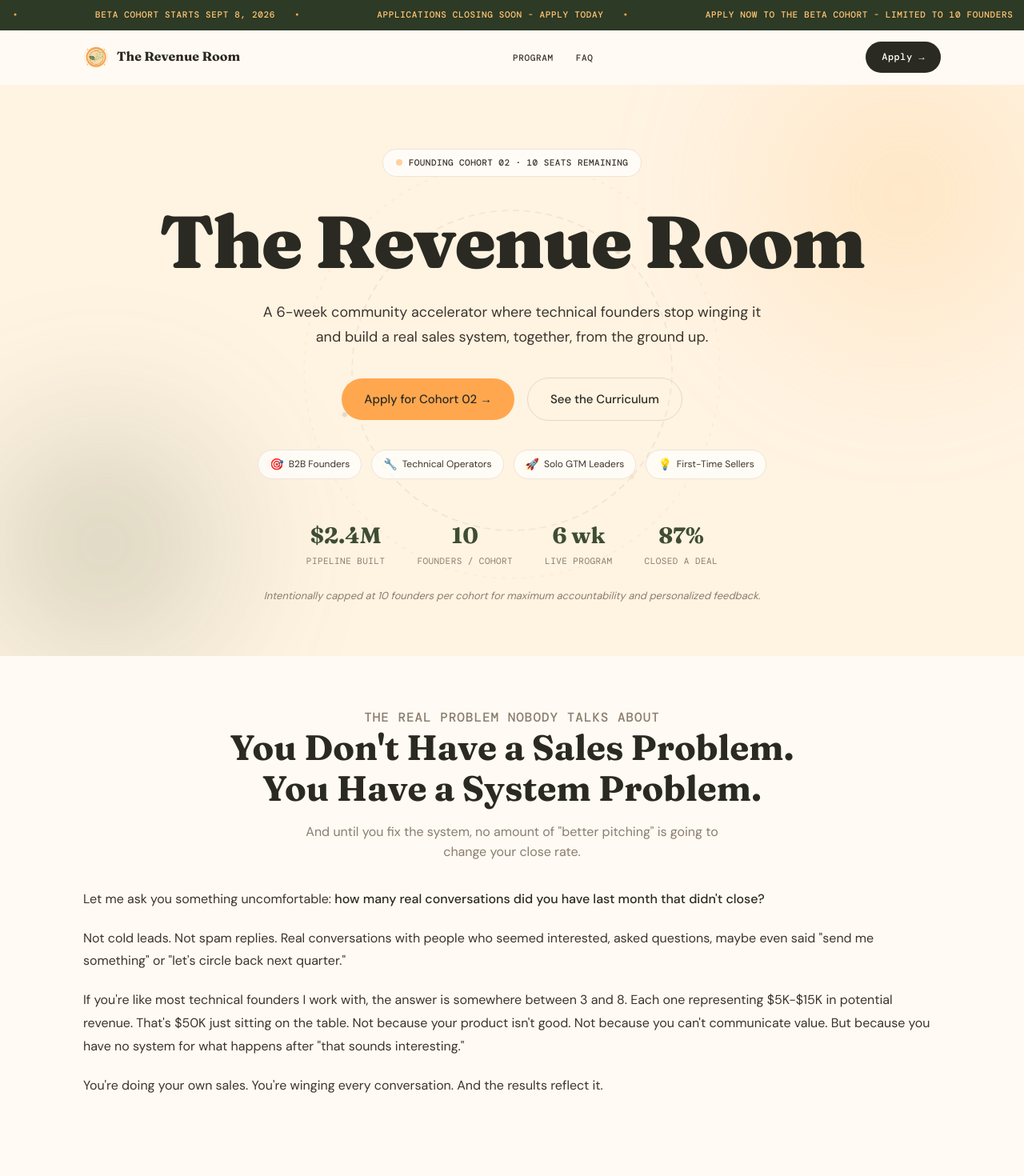
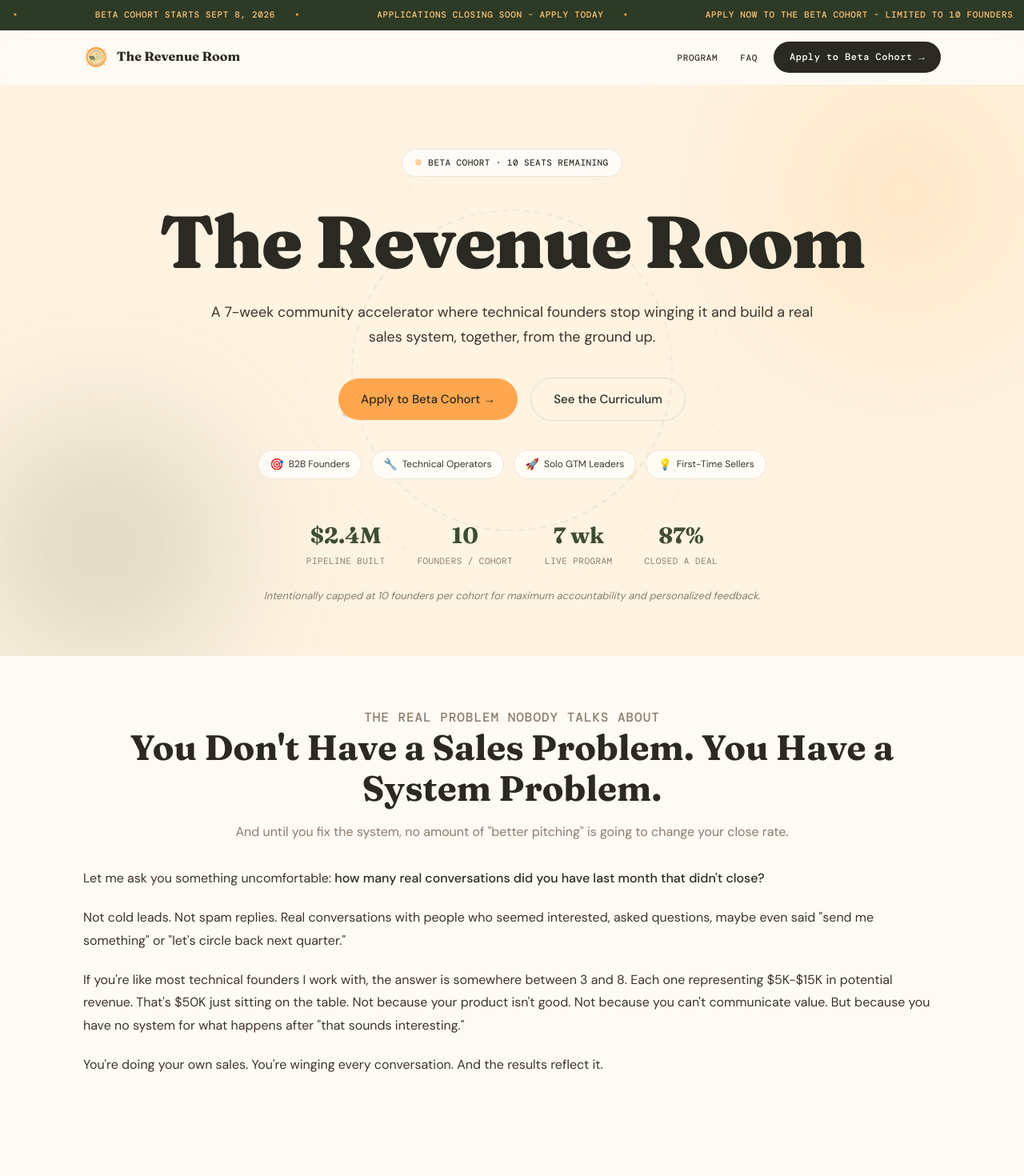
Before and after one commit to irsaliendraDF/TheRevenueRoomLanding, a React (Vite) app: page / in a window 1280 px wide. Shown: the top 1470 px of the page at 80% size. Built offline with nearby package versions, Linux system fonts and the light colour scheme.

Commit message:
Standardize: 7-week program, unified Apply to Beta Cohort buttons, nav links right-aligned, widen all text sections

```diff
--- a/src/App.tsx
+++ b/src/App.tsx
@@ -79,9 +79,9 @@
   { q: 'What is the cohort size?', a: '10 founders maximum. Small enough for personalized feedback, large enough for diverse perspectives and accountability.' },
   { q: 'Do I need a CRM already?', a: 'No. We help you choose and configure one during Week 4. If you already have one, we will audit and optimize it.' },
   { q: 'What CRM do you recommend?', a: 'We are CRM-agnostic. The frameworks work with HubSpot, Pipedrive, Close, Attio, or even a well-structured spreadsheet. We help you pick based on your stage and budget.' },
-  { q: 'What happens after the 6 weeks?', a: 'You keep lifetime access to the Slack community, monthly alumni calls, and all playbook updates. Many alumni also join future cohorts as peer mentors.' },
-  { q: 'What is the investment?', a: 'Founding Cohort pricing is $2,400. That includes all 6 live sessions, capstone, mentorship, community access, templates, and lifetime playbook updates.' },
-  { q: 'What is the refund policy?', a: 'If you complete all 6 sessions, do the work, and genuinely feel you did not get value, we will refund you in full. No hoops. We guarantee the deliverables.' },
+  { q: 'What happens after the 7 weeks?', a: 'You keep lifetime access to the Slack community, monthly alumni calls, and all playbook updates. Many alumni also join future cohorts as peer mentors.' },
+  { q: 'What is the investment?', a: 'Founding Cohort pricing is $2,400. That includes all 7 live sessions, mentorship, community access, templates, and lifetime playbook updates.' },
+  { q: 'What is the refund policy?', a: 'If you complete all 7 sessions, do the work, and genuinely feel you did not get value, we will refund you in full. No hoops. We guarantee the deliverables.' },
 ]
 
 const sponsorFaqs = [
@@ -102,7 +102,7 @@
 ]
 
 const outcomes = [
-  { metric: '$87K', label: 'pipeline built in 6 weeks', quote: 'I went from guessing to forecasting. For the first time I can see where my next quarter is coming from.', name: 'Maya Kapoor', role: 'Founder, Trellis Analytics', initials: 'MK' },
+  { metric: '$87K', label: 'pipeline built in 7 weeks', quote: 'I went from guessing to forecasting. For the first time I can see where my next quarter is coming from.', name: 'Maya Kapoor', role: 'Founder, Trellis Analytics', initials: 'MK' },
   { metric: '3.4x', label: 'close rate improvement', quote: 'The qualification framework alone saved me 10 hours a week of wasted calls.', name: 'Devin Rourke', role: 'CEO, Rourke Dev', initials: 'DR' },
   { metric: '14 to 32', label: 'qualified leads in pipeline', quote: 'I finally have a system. Not a hack, not a trick. A system I can run every single week.', name: 'Sasha Chen', role: 'Founder, Canopy AI', initials: 'SC' },
   { metric: '$240K', label: 'closed within 90 days', quote: 'The cohort accountability was everything. I would not have built this alone.', name: 'Tomas Alvarez', role: 'Co-founder, BuildLayer', initials: 'TA' },
@@ -184,7 +184,7 @@
             */}
             <li><a href="#faq" onClick={(e) => { e.preventDefault(); scrollTo('faq') }}>FAQ</a></li>
           </ul>
-          <a href="#apply" className="nav-cta" onClick={(e) => { e.preventDefault(); scrollTo('apply') }}>Apply &rarr;</a>
+          <a href="#apply" className="nav-cta" onClick={(e) => { e.preventDefault(); scrollTo('apply') }}>Apply to Beta Cohort &rarr;</a>
         </div>
       </nav>
 
@@ -206,14 +206,14 @@
         <div className="hero-content container">
           <div className="hero-meta">
             <span className="hero-meta-dot"></span>
-            Founding Cohort 02 &middot; 10 seats remaining
+            Beta Cohort &middot; 10 seats remaining
           </div>
           <h1 className="hero-title">The Revenue Room</h1>
           <p className="hero-tagline">
-            A 6-week community accelerator where technical founders stop winging it and build a real sales system, together, from the ground up.
+            A 7-week community accelerator where technical founders stop winging it and build a real sales system, together, from the ground up.
           </p>
           <div className="hero-buttons">
-            <a href="#apply" className="btn-primary" onClick={(e) => { e.preventDefault(); scrollTo('apply') }}>Apply for Cohort 02 &rarr;</a>
+            <a href="#apply" className="btn-primary" onClick={(e) => { e.preventDefault(); scrollTo('apply') }}>Apply to Beta Cohort &rarr;</a>
             <a href="#program" className="btn-ghost" onClick={(e) => { e.preventDefault(); scrollTo('program') }}>See the Curriculum</a>
           </div>
           <div className="hero-pills">
@@ -232,7 +232,7 @@
               <div className="hero-stat-label">Founders / Cohort</div>
             </div>
             <div className="hero-stat">
-              <div className="hero-stat-value">6 wk</div>
+              <div className="hero-stat-value">7 wk</div>
               <div className="hero-stat-label">Live Program</div>
             </div>
             <div className="hero-stat">
@@ -325,7 +325,7 @@
                 I've watched brilliant technical founders leave hundreds of thousands on the table because nobody ever showed them how to build a repeatable process. They could build incredible products. They could explain the value. But they had no system for capturing demand and moving it forward.
               </p>
               <p>
-                The Revenue Room is what I wish existed when I started. A small, focused cohort where you build your entire sales engine in 6 weeks, with mentors who've done it, and peers who are doing it alongside you.
+                The Revenue Room is what I wish existed when I started. A small, focused cohort where you build your entire sales engine in 7 weeks, with mentors who've done it, and peers who are doing it alongside you.
               </p>
               <div className="rapport-badges">
                 <span className="rapport-badge">&#x2B50; 30 Under 30 Innovator &middot; Atlantic Business Magazine</span>
@@ -403,7 +403,7 @@
         <div className="container">
           <p className="eyebrow">Introducing</p>
           <h2>The Revenue Room</h2>
-          <p>A 6-week community accelerator that gives technical founders a complete, operational sales system, built live, with peers and mentors, from first conversation to closed deal.</p>
+          <p>A 7-week community accelerator that gives technical founders a complete, operational sales system, built live, with peers and mentors, from first conversation to closed deal.</p>
         </div>
       </section>
 
@@ -455,7 +455,7 @@
         </div>
         <div className="benefits-closer">
           <p>"This isn't a course. It's a build sprint. You leave with a working system, not a certificate."</p>
-          <a href="#apply" className="btn-primary" onClick={(e) => { e.preventDefault(); scrollTo('apply') }}>Apply for Cohort 02 &rarr;</a>
+          <a href="#apply" className="btn-primary" onClick={(e) => { e.preventDefault(); scrollTo('apply') }}>Apply to Beta Cohort &rarr;</a>
         </div>
       </section>
 
@@ -487,7 +487,7 @@
       <section className="modules" id="curriculum">
         <div className="container">
           <p className="eyebrow">The Curriculum</p>
-          <h2 style={{ fontSize: 'clamp(28px, 3.5vw, 40px)', fontWeight: 700, marginBottom: 32 }}>6 weeks. One system. Zero fluff.</h2>
+          <h2 style={{ fontSize: 'clamp(28px, 3.5vw, 40px)', fontWeight: 700, marginBottom: 32 }}>7 weeks. One system. Zero fluff.</h2>
           <div className="modules-filters">
             {['all', '1', '2', '3', '4', '5', '6', 'cap'].map(f => (
               <button
@@ -616,7 +616,7 @@
             <span className="guarantee-badge">The Revenue Room Guarantee</span>
             <div className="guarantee-icon">&#x1F6E1;&#xFE0F;</div>
             <h3>We guarantee the value. You bring the commitment.</h3>
-            <p>Complete all 6 sessions, do the exercises, build your system, and if you genuinely feel you didn't get the value we promised, we'll refund you in full. No hoops. No fine print games.</p>
+            <p>Complete all 7 sessions, do the exercises, build your system, and if you genuinely feel you didn't get the value we promised, we'll refund you in full. No hoops. No fine print games.</p>
             <div className="guarantee-tags">
               <span className="guarantee-tag">Qualified ICP</span>
               <span className="guarantee-tag">Structured pipeline</span>
@@ -654,7 +654,7 @@
       <section className="closing-cta" id="apply">
         <div className="container">
           <h2>Your Revenue Engine won't build itself. But you don't have to build it alone.</h2>
-          <a href="#apply" className="btn-primary">Apply for Cohort 02 &rarr;</a>
+          <a href="#apply" className="btn-primary" onClick={(e) => { e.preventDefault(); scrollTo('apply') }}>Apply to Beta Cohort &rarr;</a>
           <p className="closing-cta-sub">5-minute application &middot; 48-hour response &middot; No spam, ever.</p>
         </div>
       </section>
@@ -666,7 +666,7 @@
             <div className="footer-brand">
               <img src="/digitalflow-logo.png" alt="DigitalFlow Consulting" style={{ height: 36, marginBottom: 12, filter: 'brightness(10)' }} />
               <p style={{ fontFamily: 'var(--font-display)', fontSize: 16, fontWeight: 700, color: '#fff', marginBottom: 12 }}>The Revenue Room</p>
-              <p>A 6-week community accelerator for technical founders building their first real sales system. By DigitalFlow Consulting.</p>
+              <p>A 7-week community accelerator for technical founders building their first real sales system. By DigitalFlow Consulting.</p>
             </div>
             <div className="footer-col">
               <h5>Program</h5>
--- a/src/styles.css
+++ b/src/styles.css
@@ -168,7 +168,10 @@
   width: 100%;
   display: flex;
   align-items: center;
-  justify-content: space-between;
+}
+
+.nav-links {
+  margin-left: auto;
 }
 
 .nav-logo {
@@ -206,6 +209,7 @@
   align-items: center;
   gap: 28px;
   list-style: none;
+  margin-right: 20px;
 }
 
 .nav-links a {
@@ -348,7 +352,7 @@
 .hero-tagline {
   font-size: 18px;
   color: var(--ink-soft);
-  max-width: 640px;
+  max-width: 780px;
   margin: 0 auto 36px;
   line-height: 1.7;
 }
@@ -470,14 +474,14 @@
   font-size: clamp(28px, 4vw, 44px);
   font-weight: 700;
   color: var(--ink);
-  max-width: 720px;
+  max-width: 1120px;
   margin: 0 auto 16px;
 }
 
 .problem-headline p {
   font-size: 16px;
   color: var(--muted);
-  max-width: 560px;
+  max-width: 900px;
   margin: 0 auto;
 }
 
@@ -826,7 +830,7 @@
 .offer-reveal p {
   font-size: 17px;
   color: var(--ink-soft);
-  max-width: 580px;
+  max-width: 900px;
   margin: 0 auto;
   line-height: 1.7;
 }
```
